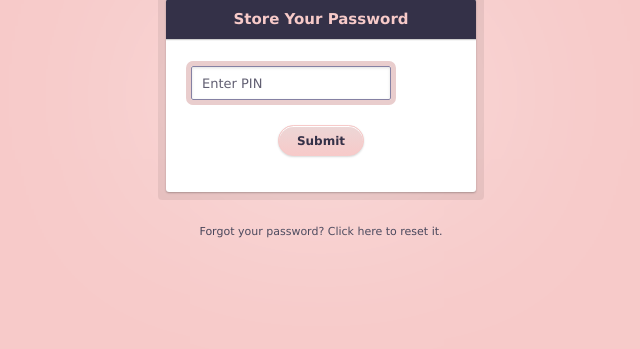
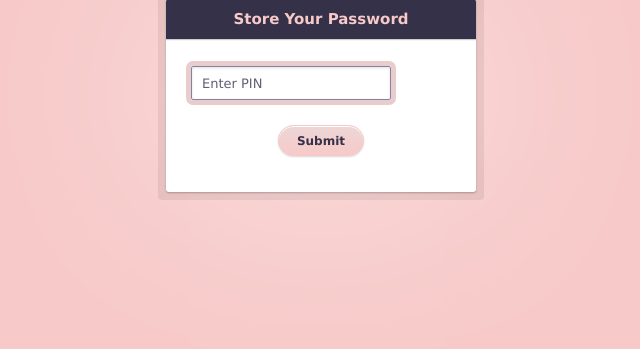
Before and after one commit to STCVIT/Flo-In, a Django app: page /setpattern/ in a window 1280 px wide. Shown: the part 96-445 px from the top of the page, without its empty margins (319-959 px from the left). Run offline with Django 3.2, Linux system fonts and the light colour scheme; a user stored in the database is signed in; some libraries are stand-ins or nearby versions.

Commit message:
removed zip

```diff
--- a/accounts/static/frontend/pass.css
+++ b/accounts/static/frontend/pass.css
@@ -8,6 +8,7 @@ body {
   position: relative;
   margin: 30px auto;
   margin-top: 80px;
+  margin-bottom: 160px;
   padding: 20px 20px 20px;
   width: 310px;
   background: white;
@@ -63,24 +64,6 @@ body {
 
 .login p.submit {
   text-align: center;
-}
-
-.login-help {
-  margin: 0px 0;
-  margin-bottom: 110px;
-  font-size: 11px;
-  color: #343148;
-  text-align: center;
-  /* text-shadow: 0 1px #343148; */
-}
-
-.login-help a {
-  color: #343148;
-  text-decoration: none;
-}
-
-.login-help a:hover {
-  text-decoration: underline;
 }
 
 :-moz-placeholder {
--- a/accounts/templates/password_pin.html
+++ b/accounts/templates/password_pin.html
@@ -13,10 +13,6 @@ https://ajax.googleapis.com/ajax/libs/jquery/3.4.1/jquery.min.js">
     </form>
   </div>
 
-  <div class="login-help">
-    <p>Forgot your password? <a href="#">Click here to reset it</a>.</p>
-  </div>
-
   <script src="{% static 'frontend/pin-login.js' %}/"></script>
 
   {% endblock %}
```
Also changed, not shown: 1 other file.
